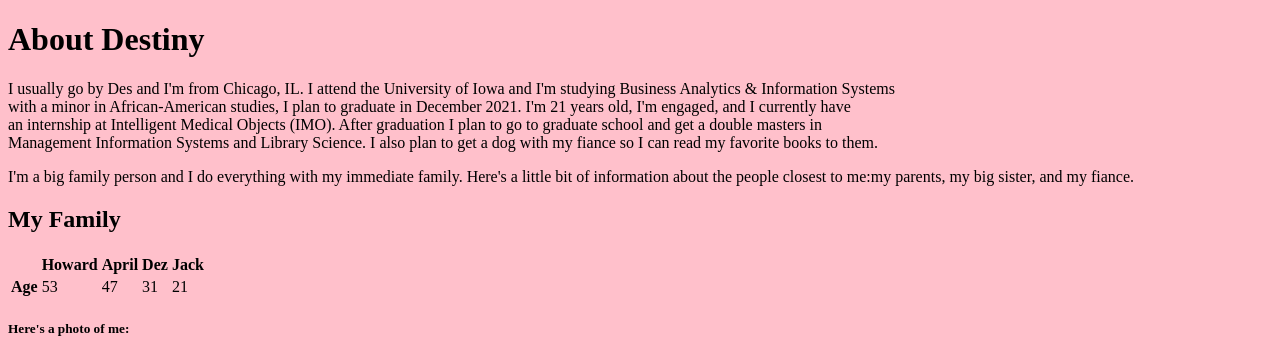
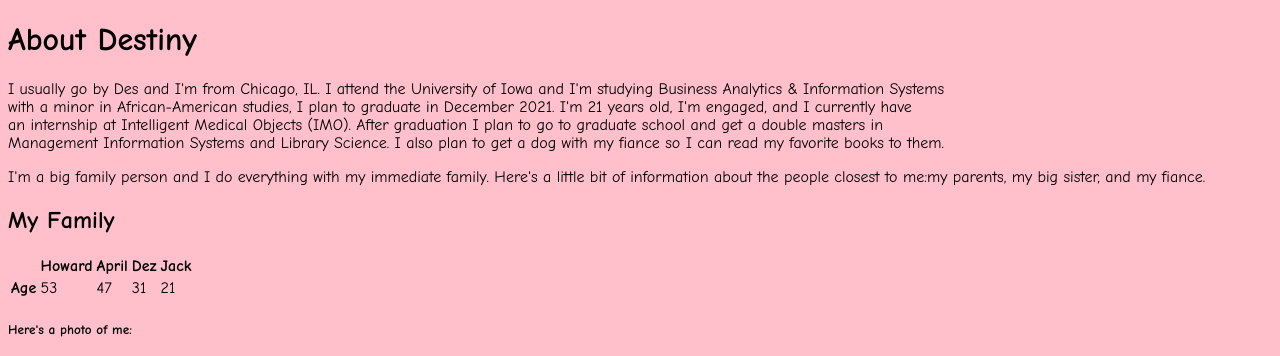
Before and after one commit to destinygriffin/HW8, a plain HTML site: page html pages/index.html in a window 1280 px wide. Shown: the top 356 px of the page. Drawn offline with Linux system fonts and the light colour scheme; files that its build step writes are made by us from their sources; grey boxes are pictures that could not be loaded.

Commit message:
Added CSS to pages.

```diff
--- a/style.css
+++ b/style.css
@@ -1 +1 @@
-body { background: pink; }
+body { background: pink; font-family: "Comic Sans MS";}
```
Also changed, not shown: html pages/index.html (renamed from index.html).
